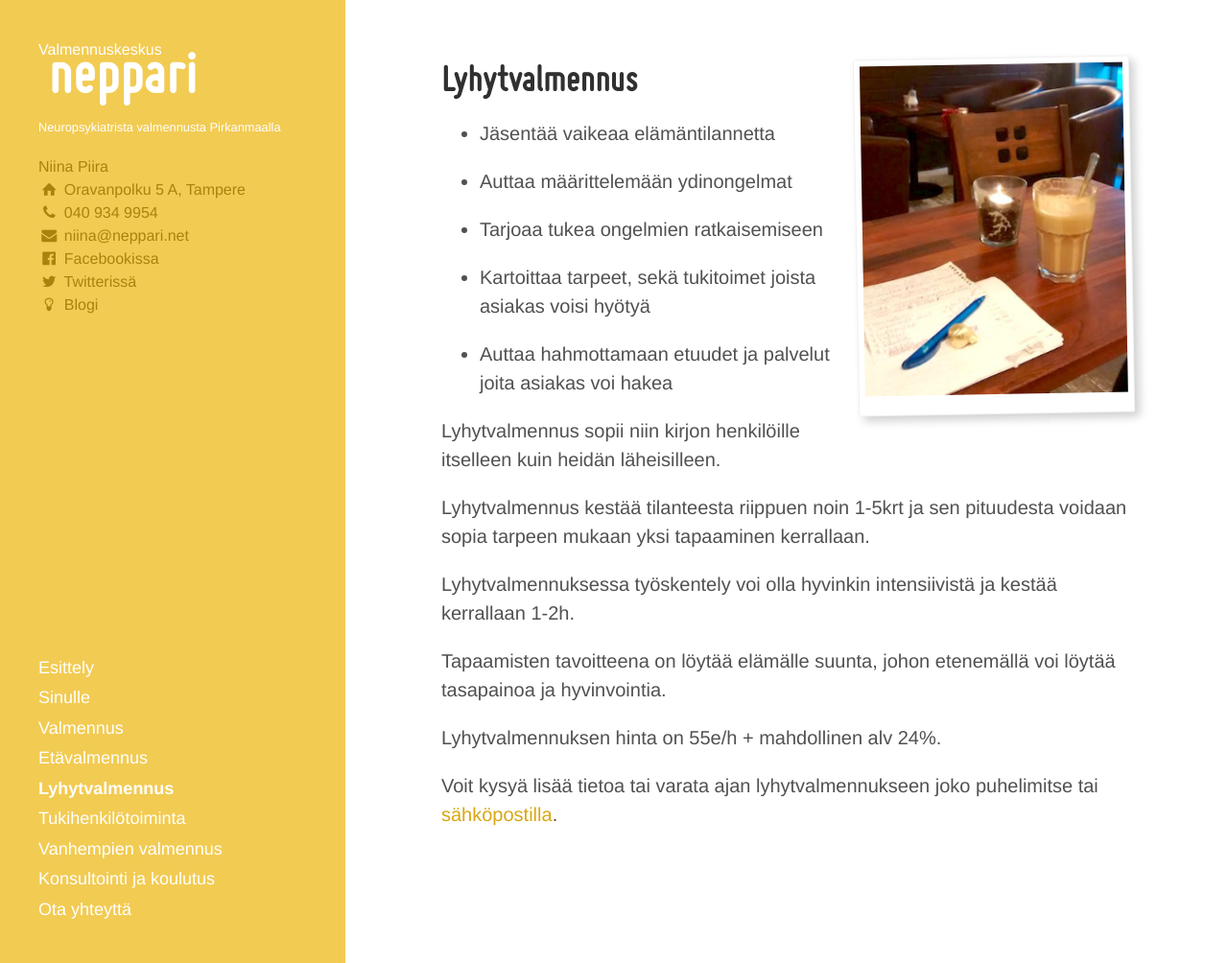
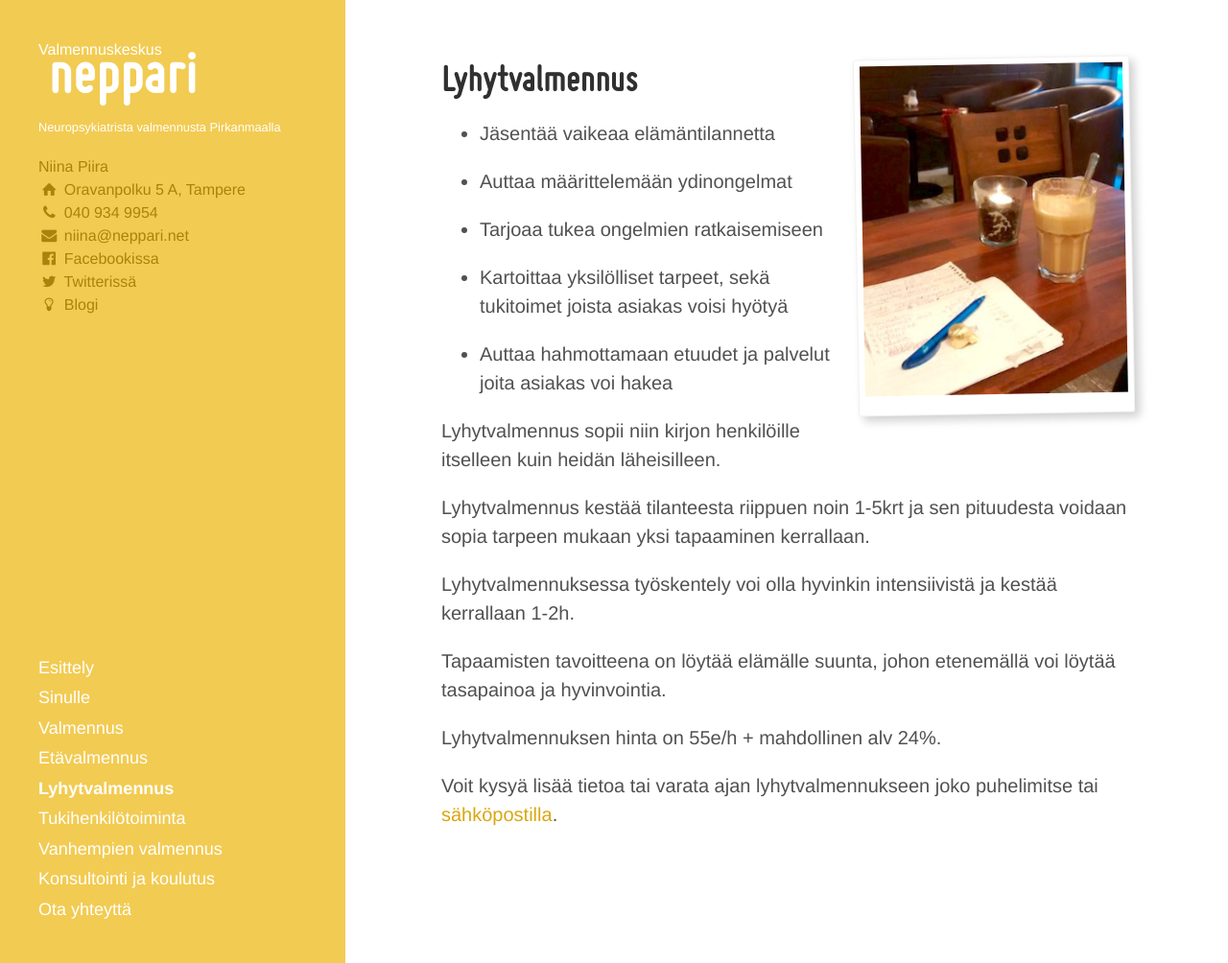
Before and after one commit to niinapiira/neppari.net, a Jekyll site: the page built from lyhytvalmennus.md, in a window 1280 px wide and 1004 px high. Shown: the whole window at 96% size. Built offline with Jekyll 4.4.1, drawn with Linux system fonts in a browser that asks for light colours.

Commit message:
Updated lyhytvalmennus.md

```diff
--- a/lyhytvalmennus.md
+++ b/lyhytvalmennus.md
@@ -20,7 +20,7 @@ polaroid: ""
 
 - Tarjoaa tukea ongelmien ratkaisemiseen
 
-- Kartoittaa tarpeet, sekä tukitoimet joista asiakas voisi hyötyä
+- Kartoittaa yksilölliset tarpeet, sekä tukitoimet joista asiakas voisi hyötyä
 
 - Auttaa hahmottamaan etuudet ja palvelut joita asiakas voi hakea
 
```
